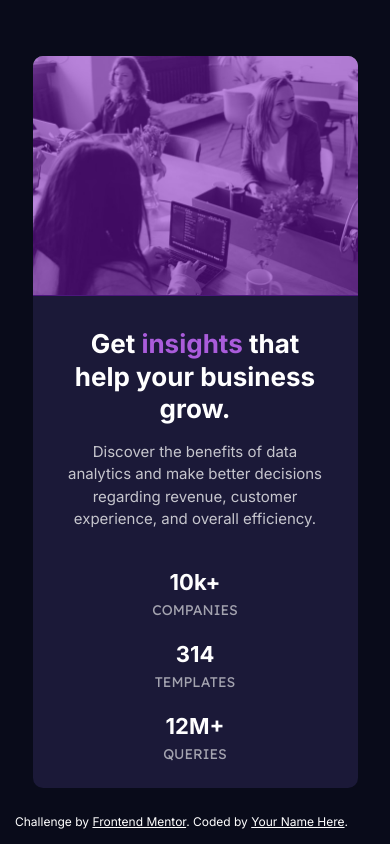
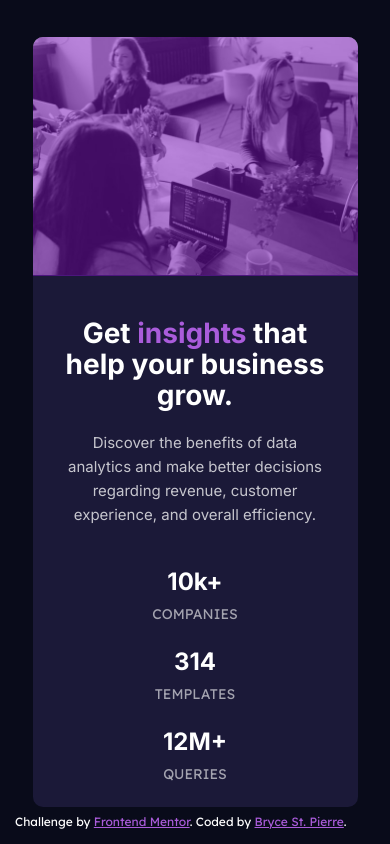
Before and after one commit to BryceStPierre/fm-stats-preview-card, a plain HTML site: page index.html in a window 390 px wide. Drawn offline with Linux system fonts and the light colour scheme.

Commit message:
Completed mobile design.

```diff
--- a/index.html
+++ b/index.html
@@ -1,15 +1,21 @@
 <!DOCTYPE html>
 <html lang="en">
-
   <head>
     <meta charset="UTF-8" />
     <meta name="viewport" content="width=device-width, initial-scale=1.0" />
     <title>Frontend Mentor | Stats preview card component</title>
-  <link rel="icon" type="image/png" sizes="32x32" href="./images/favicon-32x32.png" />
+    <link
+      rel="icon"
+      type="image/png"
+      sizes="32x32"
+      href="./images/favicon-32x32.png"
+    />
     <link rel="preconnect" href="https://fonts.googleapis.com" />
     <link rel="preconnect" href="https://fonts.gstatic.com" crossorigin />
-  <link href="https://fonts.googleapis.com/css2?family=Inter:wght@400;700&family=Lexend+Deca&display=swap"
-    rel="stylesheet" />
+    <link
+      href="https://fonts.googleapis.com/css2?family=Inter:wght@400;700&family=Lexend+Deca&display=swap"
+      rel="stylesheet"
+    />
     <link rel="stylesheet" href="normalize.css" />
     <link rel="stylesheet" href="style.css" />
   </head>
@@ -17,13 +23,16 @@
   <body>
     <main class="card">
       <div class="card__header">
-      <!-- TODO: FIx this! -->
-      <img class="card__img" srcset="./images/image-header-mobile.jpg 375w, ./images/image-header-desktop.jpg 1440px"
-      sizes="sizes="(min-width: 600px) 480px" src="./images/image-header-desktop.jpg" />
-
+        <picture class="card__img">
+          <source media="(min-width: 1440px)" srcset="./images/image-header-desktop.jpg">
+          <img src="./images/image-header-mobile.jpg" width="654" height="480" alt="Header">
+        </picture>
       </div>
       <section class="card__body">
-      <h1 class="card__title">Get <span class="text-accent">insights</span> that help your business grow.</h1>
+        <h1 class="card__title">
+          Get <span class="text-accent">insights</span> that help your business
+          grow.
+        </h1>
         <p class="card__description">
           Discover the benefits of data analytics and make better decisions
           regarding revenue, customer experience, and overall efficiency.
@@ -46,9 +55,18 @@
     </main>
     <div class="attribution">
       Challenge by
-    <a href="https://www.frontendmentor.io?ref=challenge" target="_blank">Frontend Mentor</a>. Coded by <a href="#">Your
-      Name Here</a>.
+      <a
+        href="https://www.frontendmentor.io?ref=challenge"
+        target="_blank"
+        rel="noreferrer"
+        >Frontend Mentor</a
+      >. Coded by
+      <a
+        href="https://github.com/brycestpierre"
+        target="_blank"
+        rel="noreferrer"
+        >Bryce St. Pierre</a
+      >.
     </div>
   </body>
-
 </html>
--- a/style.css
+++ b/style.css
@@ -1,9 +1,13 @@
+html {
+  height: -webkit-fill-available;
+}
+
 body {
+  height: -webkit-fill-available;
   display: flex;
   align-items: center;
   justify-content: center;
   background-color: var(--main-bg);
-  min-height: 100vh;
   padding: 0 25px;
   font-size: 15px;
   font-weight: 400;
@@ -17,10 +21,6 @@ body {
   --stats: hsla(0, 0%, 100%, 0.6);
 }
 
-.text-accent {
-  color: var(--accent);
-}
-
 .card {
   max-width: 100%;
   width: 325px;
@@ -32,7 +32,7 @@ body {
   background-color: var(--card-bg);
 }
 
-.card__img {
+.card__img, .card__img * {
   width: 100%;
   height: auto;
 }
@@ -55,14 +55,18 @@ body {
 }
 
 .card__title {
-  margin: 30px 0 15px;
+  margin: 40px 0 20px;
   color: var(--white);
-  line-height: 1.25;
-  font-size: 26px;
+  line-height: 1.1;
+  font-size: 28px;
+}
+
+.text-accent {
+  color: var(--accent);
 }
 
 .card__description {
-  line-height: 1.5;
+  line-height: 1.6;
   margin-bottom: 40px;
   color: var(--p);
 }
@@ -79,14 +83,15 @@ body {
 }
 
 .stats__heading {
-  font-size: 22px;
-  line-height: 1;
+  line-height: 1.25;
+  font-size: 24px;
   margin: 0 0 8px 0;
   color: var(--white);
 }
 
 .stats__subheading {
   text-transform: uppercase;
+  line-height: 1;
   font-size: 14px;
   font-weight: 400;
   font-family: 'Lexend Deca', sans-serif;
@@ -96,6 +101,7 @@ body {
 .attribution {
   color: var(--white);
   font-size: 12px;
+  font-family: 'Lexend Deca', sans-serif;
   text-align: center;
   position: absolute;
   bottom: 0;
@@ -103,8 +109,17 @@ body {
   padding: 15px;
 }
 .attribution a {
-  color: var(--white);
+  color: var(--accent);
+  font-family: inherit;
 }
 
 @media only screen and (min-width: 1440px) {
+  .card {
+    flex-direction: row-reverse;
+    width: 1100px;
+  }
+
+  .card__header, .card__body {
+    flex: 1;
+  }
 }
```
Lines whose indentation alone changed are shown as unchanged.
